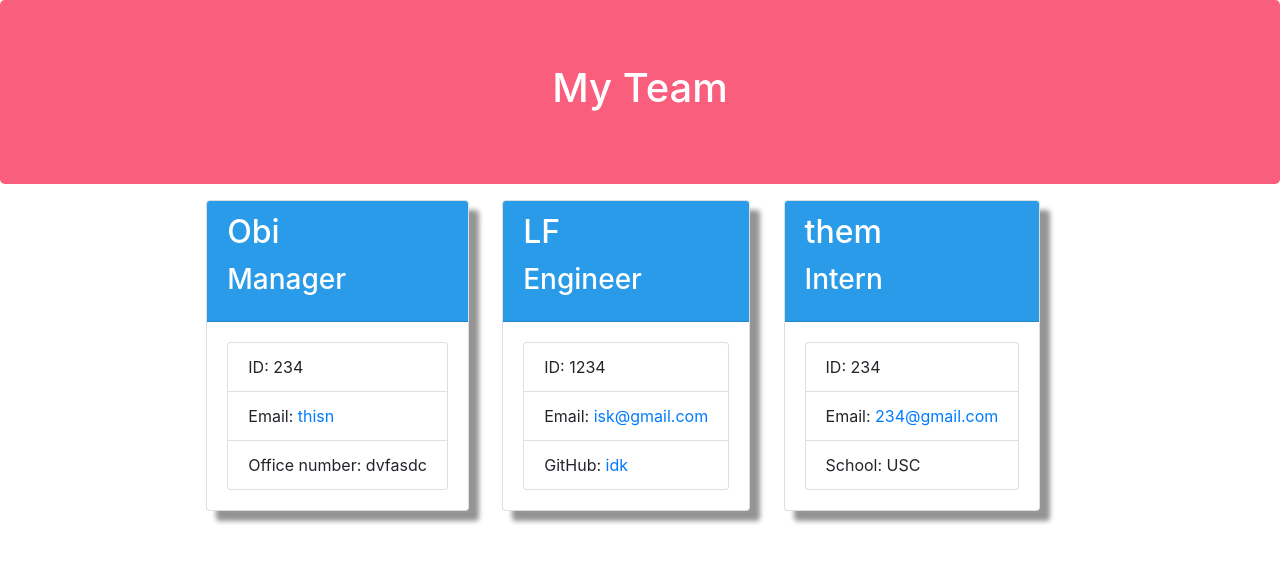
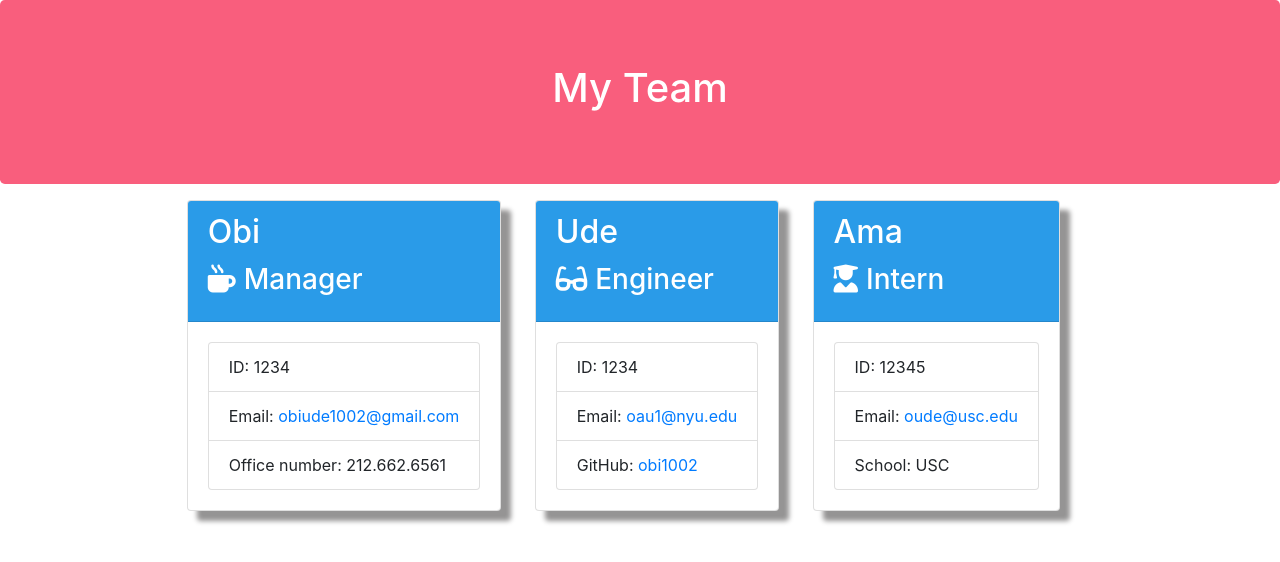
Before and after one commit to Obi1002/08_TeamProfileGenerator, a website: page output/team.html in a window 1280 px wide. Drawn offline with nearby package versions, Linux system fonts and the light colour scheme.

Commit message:
updated the readme

```diff
--- a/output/team.html
+++ b/output/team.html
@@ -6,8 +6,10 @@
     <meta name="viewport" content="width=device-width, initial-scale=1.0" />
     <meta http-equiv="X-UA-Compatible" content="ie=edge" />
     <title>My Team</title>
-    <link rel="stylesheet" href="https://cdn.jsdelivr.net/npm/bootstrap@4.6.0/dist/css/bootstrap.min.css" integrity="sha384-B0vP5xmATw1+K9KRQjQERJvTumQW0nPEzvF6L/Z6nronJ3oUOFUFpCjEUQouq2+l" crossorigin="anonymous">
+    <link rel="stylesheet" href="https://stackpath.bootstrapcdn.com/bootstrap/4.3.1/css/bootstrap.min.css"
+        integrity="sha384-ggOyR0iXCbMQv3Xipma34MD+dH/1fQ784/j6cY/iJTQUOhcWr7x9JvoRxT2MZw1T" crossorigin="anonymous">
     <link rel="stylesheet" href="../assets/CSS/style.css">
+    <script src="https://kit.fontawesome.com/c502137733.js"></script>
 </head>
 
 <body>
@@ -24,36 +26,36 @@
                 <div class="card employee-card marginRight">
     <div class="card-header blueTheme">
         <h2 class="card-title">Obi</h2>
-        <h3 class="card-title">Manager</h3>
+        <h3 class="card-title"><i class="fas fa-mug-hot mr-2"></i>Manager</h3>
     </div>
     <div class="card-body">
         <ul class="list-group">
-            <li class="list-group-item">ID: 234</li>
-            <li class="list-group-item">Email: <a href="mailto:thisn">thisn</a></li>
-            <li class="list-group-item">Office number: dvfasdc</li>
+            <li class="list-group-item">ID: 1234</li>
+            <li class="list-group-item">Email: <a href="mailto:obiude1002@gmail.com">obiude1002@gmail.com</a></li>
+            <li class="list-group-item">Office number: 212.662.6561</li>
         </ul>
     </div>
 </div><div class="card employee-card marginRight">
     <div class="card-header blueTheme">
-        <h2 class="card-title">LF</h2>
-        <h3 class="card-title">Engineer</h3>
+        <h2 class="card-title">Ude</h2>
+        <h3 class="card-title"><i class="fas fa-glasses mr-2"></i>Engineer</h3>
     </div>
     <div class="card-body">
         <ul class="list-group">
             <li class="list-group-item">ID: 1234</li>
-            <li class="list-group-item">Email: <a href="mailto:isk@gmail.com">isk@gmail.com</a></li>
-            <li class="list-group-item">GitHub: <a href="https://github.com/idk" target="_blank" rel="noopener noreferrer">idk</a></li>
+            <li class="list-group-item">Email: <a href="mailto:oau1@nyu.edu">oau1@nyu.edu</a></li>
+            <li class="list-group-item">GitHub: <a href="https://github.com/obi1002" target="_blank" rel="noopener noreferrer">obi1002</a></li>
         </ul>
     </div>
 </div><div class="card employee-card marginRight">
     <div class="card-header blueTheme">
-        <h2 class="card-title">them</h2>
-        <h3 class="card-title"></i>Intern</h3>
+        <h2 class="card-title">Ama</h2>
+        <h3 class="card-title"><i class="fas fa-user-graduate mr-2"></i>Intern</h3>
     </div>
     <div class="card-body">
         <ul class="list-group">
-            <li class="list-group-item">ID: 234</li>
-            <li class="list-group-item">Email: <a href="mailto:234@gmail.com">234@gmail.com</a></li>
+            <li class="list-group-item">ID: 12345</li>
+            <li class="list-group-item">Email: <a href="mailto:oude@usc.edu">oude@usc.edu</a></li>
             <li class="list-group-item">School: USC</li>
         </ul>
     </div>
```
Also changed, not shown: README.md, assets/images/teamprofilegenerator.PNG (added).
